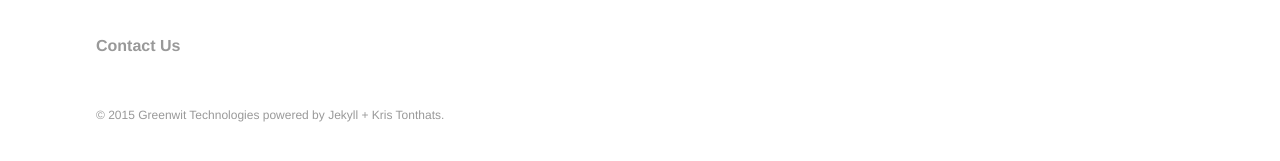
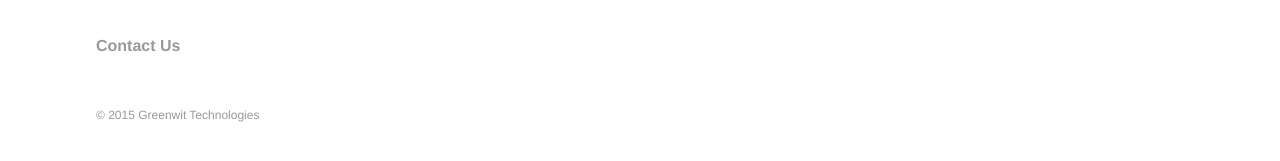
Before and after one commit to motorino/motorino.github.io, a Jekyll site: the page built from index.md, in a window 1280 px wide. Shown: the part 261-422 px from the top of the page. Built offline with Jekyll 4.4.1, drawn with Linux system fonts in a browser that asks for light colours.

Commit message:
add copyright

```diff
--- a/_includes/footer.html
+++ b/_includes/footer.html
@@ -11,5 +11,5 @@
 		{% endfor %}
 		</ul>
 	</nav><!-- /.bottom-menu -->
-	<p class="copyright">&#169; {{ site.time | date: '%Y' }} <a href="{{ site.url }}">{{ site.title }}</a> powered by <a href="http://jekyllrb.com" rel="nofollow">Jekyll</a> + <a href="http://www.kristonthat.com" rel="nofollow">Kris Tonthats</a>.</p>
+	<p class="copyright">&#169; {{ site.time | date: '%Y' }} <a href="{{ site.url }}">{{ site.title }}
 </footer>
```
